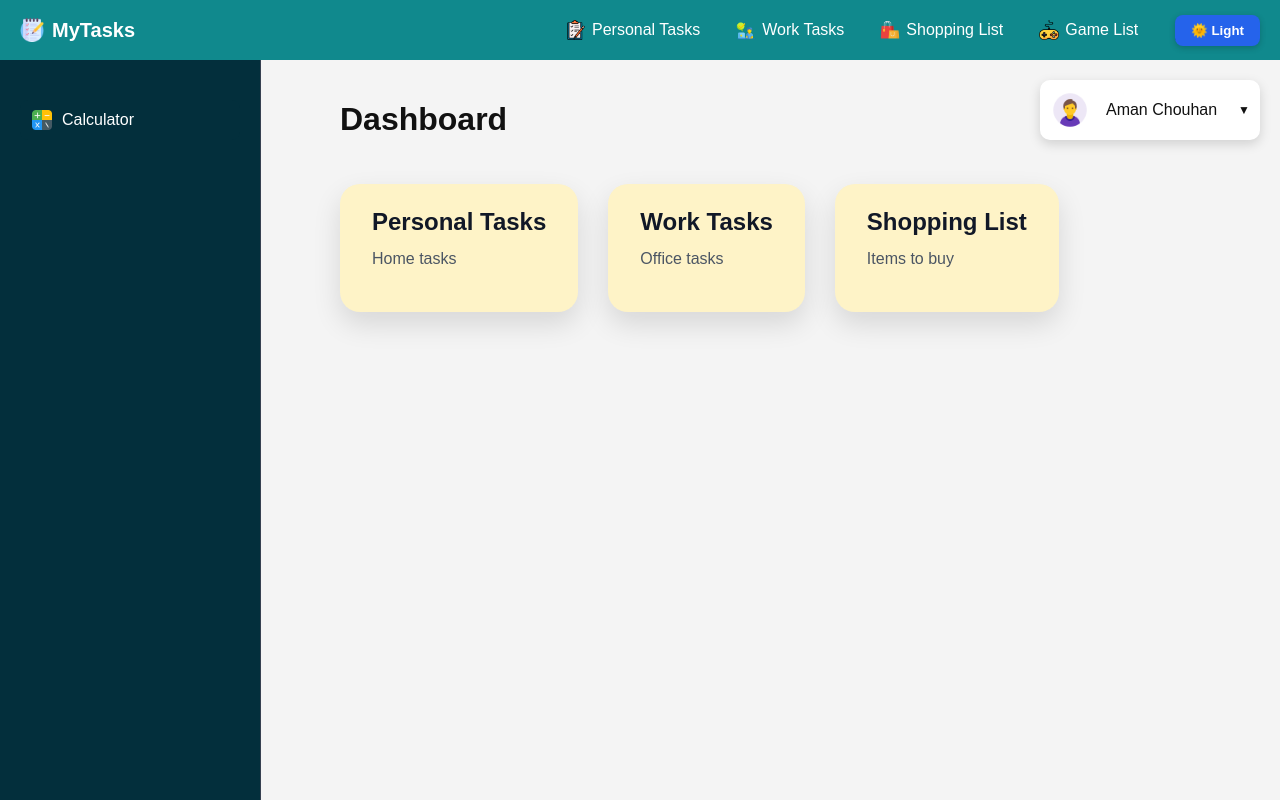
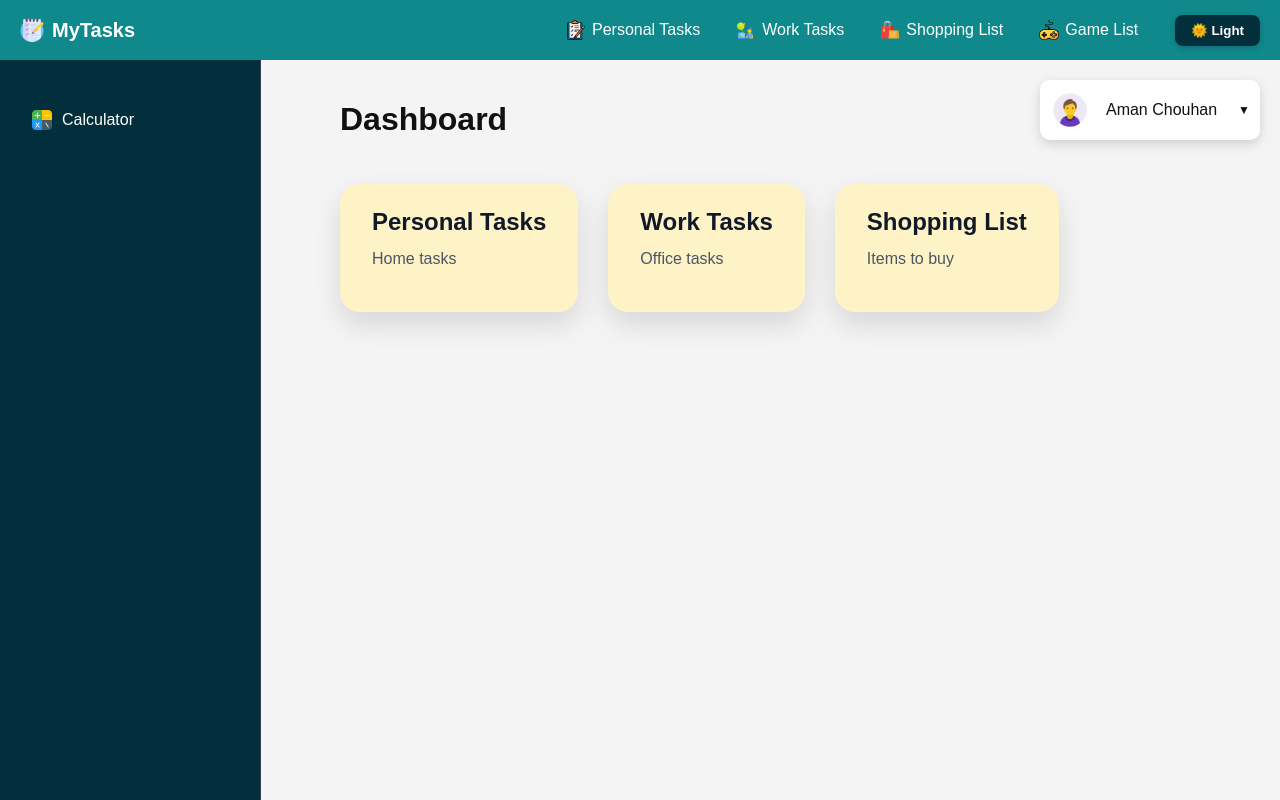
Before and after one commit to achouhan7477/next_to, a Next.js app: page / in a window 1280 px wide. Built offline with nearby package versions, Linux system fonts and the light colour scheme.

Commit message:
css added

```diff
--- a/src/app/globals.css
+++ b/src/app/globals.css
@@ -326,7 +326,7 @@ body.dark .modal {
   top: 15px;
   right: 20px;
   padding: 8px 16px;
-  background-color: #2563eb;
+  background-color: #032f3c;
   color: #fff;
   border: none;
   border-radius: 8px;
@@ -338,7 +338,7 @@ body.dark .modal {
 }
 
 .theme-toggle-btn:hover {
-  background-color: #1e40af;
+  background-color:#10898d;
   transform: scale(1.05);
 }
 
```
